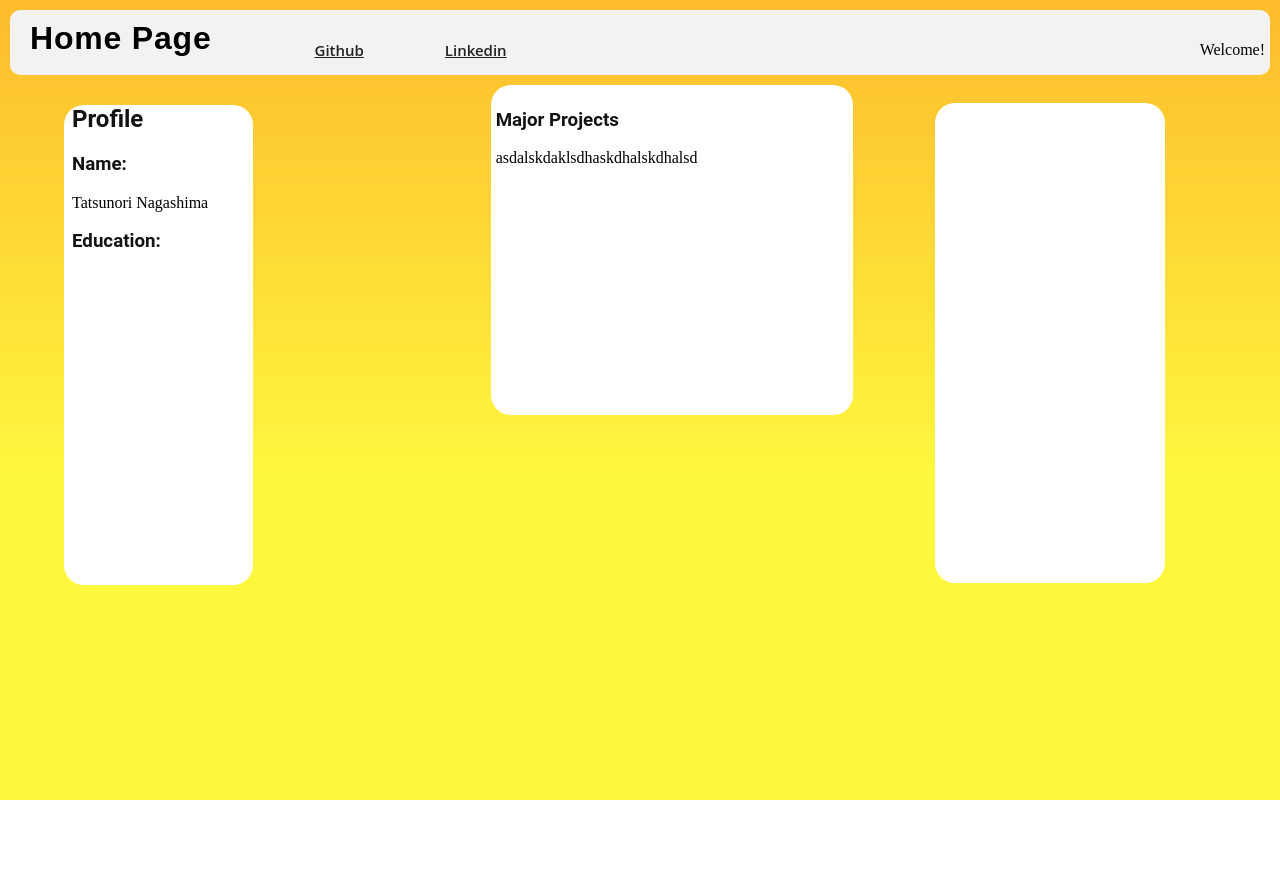
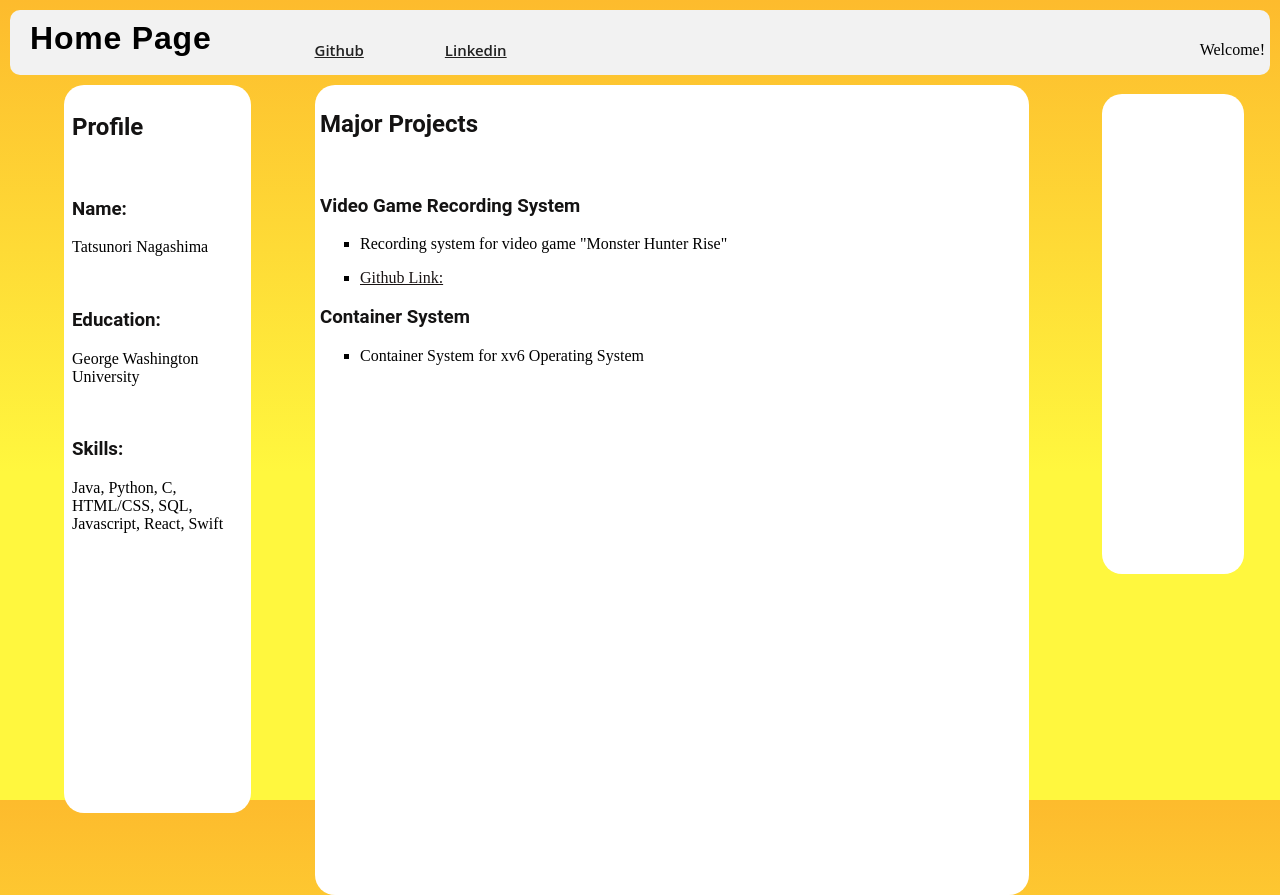
Before and after one commit to nagatatsu777/TatsunoriNagashimaHomePage, a plain HTML site: page index.html in a window 1280 px wide. Before the commit the page ends 800 px from the top, so only its background shows below. Drawn offline with Linux system fonts and the light colour scheme.

Commit message:
fixes on profile project size flexibility

```diff
--- a/index.html
+++ b/index.html
@@ -32,16 +32,42 @@
         <li>
           <div id="profile">
             <h2>Profile</h2>
+            <br />
             <h3>Name:</h3>
+
             <p>Tatsunori Nagashima</p>
+            <br />
             <h3>Education:</h3>
+            <p>George Washington University</p>
+            <br />
+            <h3>Skills:</h3>
+            <p>Java, Python, C, HTML/CSS, SQL, Javascript, React, Swift</p>
           </div>
         </li>
         <li>
           <div id="content">
             <div id="projects">
-              <h3>Major Projects</h3>
-              <p>asdalskdaklsdhaskdhalskdhalsd</p>
+              <h2>Major Projects</h2>
+              <br />
+              <h3>Video Game Recording System</h3>
+              <div class="projectlist">
+                <ul>
+                  <li>Recording system for video game "Monster Hunter Rise"</li>
+                  <li>
+                    <a
+                      href="https://www.linkedin.com/in/tatsunori-nagashima-76592319a/"
+                    >
+                      <p class="link">Github Link:</p>
+                    </a>
+                  </li>
+                </ul>
+              </div>
+              <h3>Container System</h3>
+              <div class="projectlist">
+                <ul>
+                  <li>Container System for xv6 Operating System</li>
+                </ul>
+              </div>
             </div>
           </div>
         </li>
--- a/static/style.css
+++ b/static/style.css
@@ -33,13 +33,13 @@
 /*-----------------------------
   Content body
 --------------------------------*/
-#information ul {
+#information > ul {
   margin: 0;
   list-style: none;
   padding: 0;
   display: flex;
 }
-#information ul li {
+#information > ul > li {
   margin-left: 5%;
   width: 100%;
 }
@@ -48,10 +48,10 @@
 --------------------------------*/
 #profile {
   background-color: white;
-  height: 30em;
-  width: 50%;
+  height: 90vh;
   border-radius: 20px;
   padding-left: 0.5em;
+  padding-top: 0.5em;
 }
 #profile > h2 {
   text-align: left;
@@ -65,13 +65,16 @@
 }
 #projects {
   background-color: white;
-  height: 20em;
   border-radius: 20px;
   padding: 5px;
+  height: 100vh;
+  width: 55vw;
 }
-
+.projectlist > ul > li {
+  list-style-type: square;
+}
 /*-----------------------------
- Content section
+ Extra section
 --------------------------------*/
 #extra {
   background-color: white;
```
